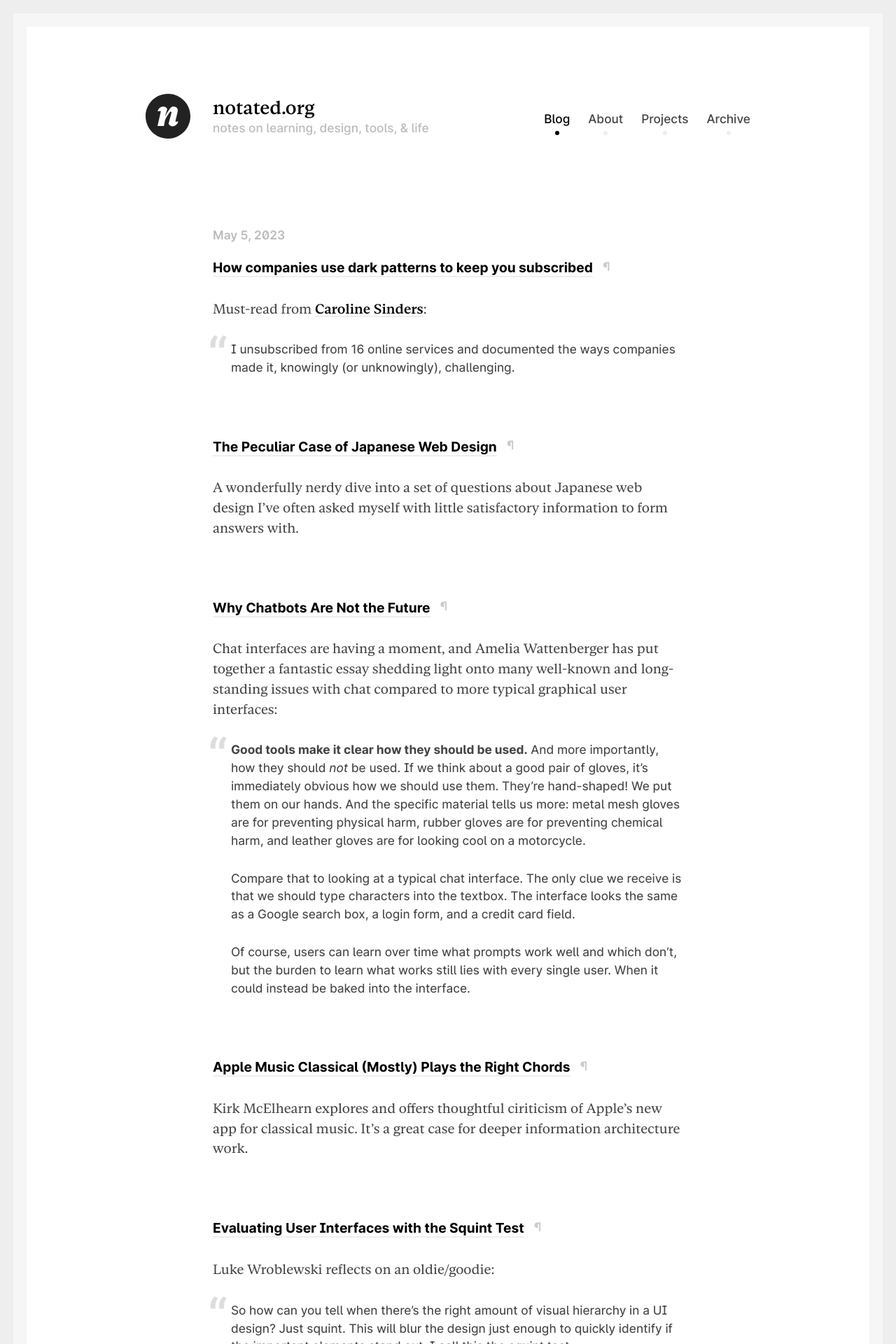
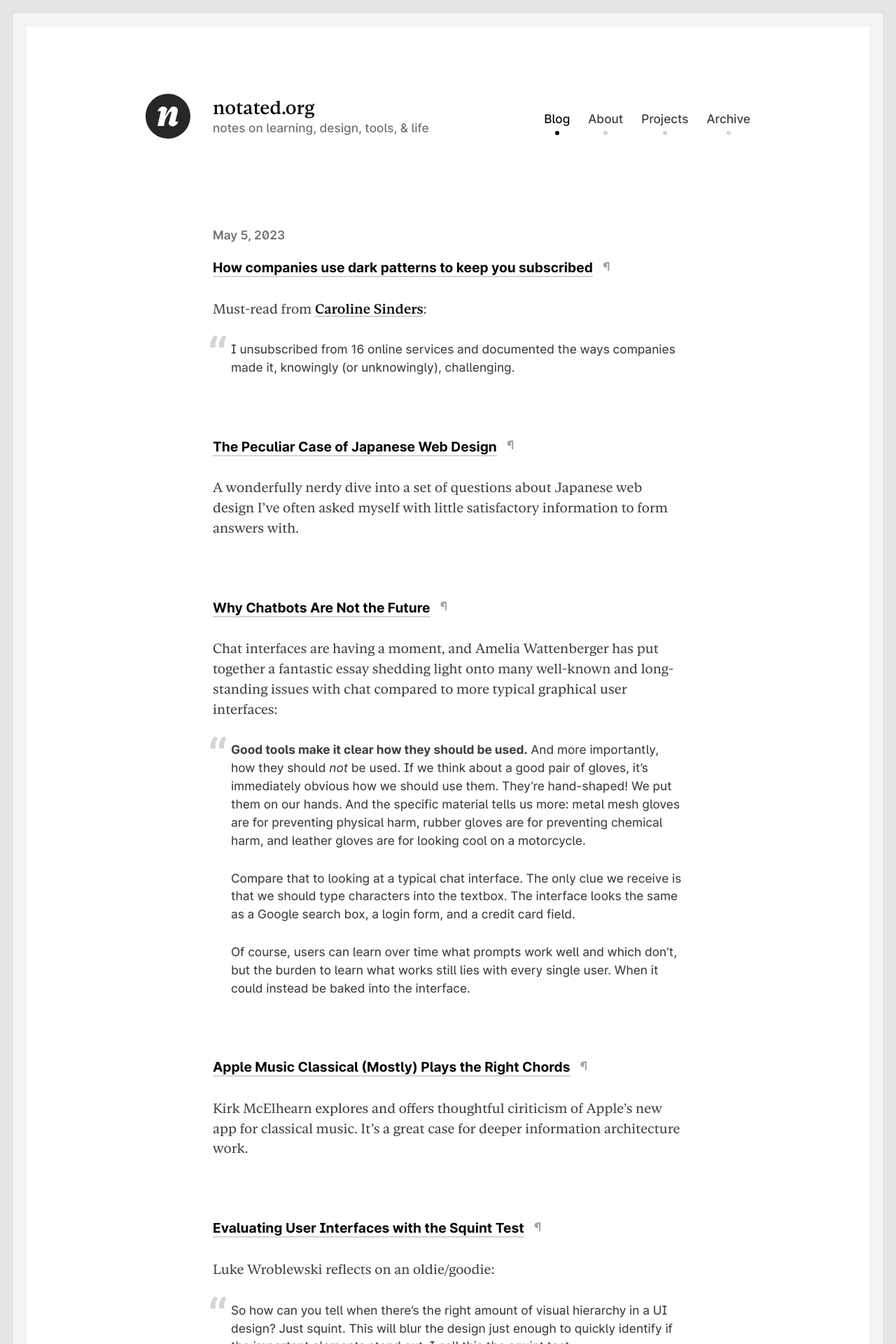
Before and after one commit to nevanscott/notated.org, a Jekyll site: the page built from _source/index.html, in a window 1280 px wide. Shown: the top 1920 px of the page at 70% size. Built offline with Jekyll 4.4.1, drawn with Linux system fonts in a browser that asks for light colours; the list of posts is cut into pages by our own code.

Commit message:
more color contrast

```diff
--- a/_source/_sass/tokens.scss
+++ b/_source/_sass/tokens.scss
@@ -12,37 +12,63 @@
   --font-size-heading: 1.125rem;
   --font-size-title: 1.375rem;
 
+  /* Zinc */
+  --color-zinc-50: #fafafa;
+  --color-zinc-100: #f4f4f5;
+  --color-zinc-200: #e4e4e7;
+  --color-zinc-300: #d4d4d8;
+  --color-zinc-400: #a1a1aa;
+  --color-zinc-500: #71717a;
+  --color-zinc-600: #52525b;
+  --color-zinc-700: #3f3f46;
+  --color-zinc-800: #27272a;
+  --color-zinc-900: #18181b;
+  --color-zinc-950: #09090b;
+
+  /* Indigo */
+  --color-indigo-50: #eef2ff;
+  --color-indigo-100: #e0e7ff;
+  --color-indigo-200: #c7d2fe;
+  --color-indigo-300: #a5b4fc;
+  --color-indigo-400: #818cf8;
+  --color-indigo-500: #6366f1;
+  --color-indigo-600: #4f46e5;
+  --color-indigo-700: #4338ca;
+  --color-indigo-800: #3730a3;
+  --color-indigo-900: #312e81;
+  --color-indigo-950: #1e1b4b;
+
   --color-bg: white;
 
-  --color-fill-icon: #222;
-  --color-fill-highlight: #eee;
-  --color-fill-contrast: #ddd;
-  --color-fill-code: #f3f3f3;
-  --color-fill-block: #f6f6f6;
+  --color-fill-icon: var(--color-zinc-800);
+  --color-fill-highlight: var(--color-zinc-200);
+  --color-fill-contrast: var(--color-zinc-300);
+  --color-fill-code: var(--color-zinc-50);
+  --color-fill-block: var(--color-zinc-100);
 
-  --color-text: #444;
-  --color-text-contrast: black;
-  --color-text-soft: #888;
-  --color-text-muted: #999;
-  --color-text-subtle: #bbb;
-  --color-text-icon: #ccc;
-  --color-text-decoration: #ddd;
+  --color-text: var(--color-zinc-700);
+  --color-text-contrast: var(--color-zinc-950);
+  --color-text-soft: var(--color-zinc-600);
+  --color-text-muted: var(--color-zinc-500);
+  --color-text-subtle: var(--color-zinc-500);
+  --color-text-icon: var(--color-zinc-400);
+  --color-text-decoration: var(--color-zinc-300);
 
-  --color-stroke: #eee;
-  --color-stroke-contrast: #ddd;
-  --color-stroke-frame: #f6f6f6;
-  --color-stroke-frame-outer: #eee;
+  --color-stroke: var(--color-zinc-300);
+  --color-stroke-contrast: var(--color-zinc-400);
+  --color-stroke-frame: var(--color-zinc-100);
+  --color-stroke-frame-outer: var(--color-zinc-200);
 }
 
 @media (prefers-color-scheme: dark) {
   :root {
-    --color-bg: #101010;
+    --color-bg: var(--color-zinc-900);
 
-    --color-fill-icon: #ccc;
-    --color-fill-highlight: #222;
-    --color-fill-contrast: #333;
-    --color-fill-code: #0c0c0c;
-    --color-fill-block: #090909;
+    --color-fill-icon: var(--color-zinc-300);
+    --color-fill-highlight: var(--color-zinc-800);
+    --color-fill-contrast: var(--color-zinc-700);
+    --color-fill-code: var(--color-zinc-900);
+    --color-fill-block: var(--color-zinc-950);
 
     --color-text: #ccc;
     --color-text-contrast: #eee;
@@ -52,9 +78,26 @@
     --color-text-icon: #555;
     --color-text-decoration: #333;
 
+    --color-text: var(--color-zinc-200);
+    --color-text-contrast: var(--color-zinc-50);
+    --color-text-soft: var(--color-zinc-400);
+    --color-text-muted: var(--color-zinc-500);
+    --color-text-subtle: var(--color-zinc-500);
+    --color-text-icon: var(--color-zinc-600);
+    --color-text-decoration: var(--color-zinc-600);
+
     --color-stroke: #333;
     --color-stroke-contrast: #555;
     --color-stroke-frame: #0b0b0b;
     --color-stroke-frame-outer: #070707;
+
+    --color-stroke: var(--color-zinc-600);
+    --color-stroke-contrast: var(--color-zinc-500);
+    --color-stroke-frame: color-mix(
+      in hsl,
+      var(--color-zinc-900),
+      var(--color-zinc-950)
+    );
+    --color-stroke-frame-outer: var(--color-zinc-950);
   }
 }
```
